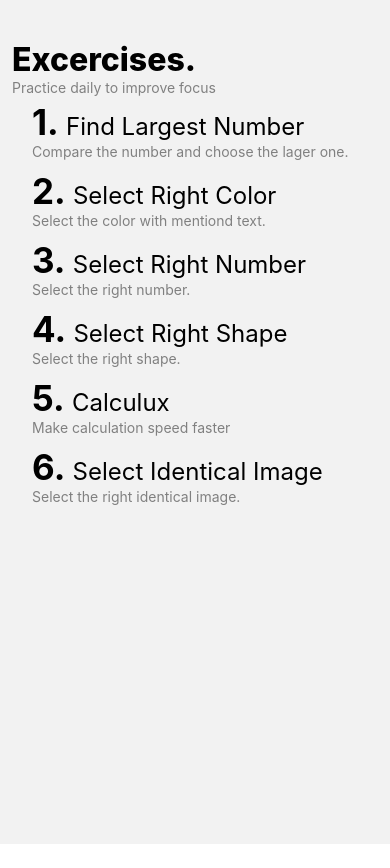
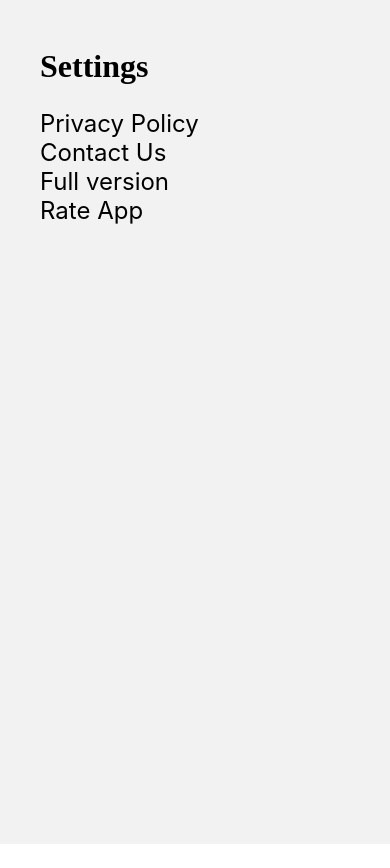
Before and after one commit to jishnu0712/buildConcentration, a React Native app: screen /Settings in a window 390 px wide. Before the commit the page ends 844 px from the top, so only its background shows below. Built offline with nearby package versions, Linux system fonts and the light colour scheme.

Commit message:
settings page added

```diff
--- a/App.js
+++ b/App.js
@@ -5,6 +5,7 @@ import { useState } from 'react'
 import Game from './src/screens/Game'
 import Result from './src/screens/Result'
 import UserContext from './src/context/Context'
+import Settings from './src/screens/Settings'
 
 
 const Stack = createNativeStackNavigator()
@@ -25,6 +26,7 @@ function App() {
           <Stack.Screen name="Home" component={Home} options={{ headerShown: false }} />
           <Stack.Screen name="Game" component={Game} options={{ headerShown: false }} />
           <Stack.Screen name="Result" component={Result} options={{ headerShown: false }} />
+          <Stack.Screen name="Settings" component={Settings} options={{ headerShown: false }} />
         </Stack.Navigator>
       </UserContext.Provider>
     </NavigationContainer>
--- a/src/screens/Home.js
+++ b/src/screens/Home.js
@@ -1,4 +1,4 @@
-import { TouchableOpacity, Text, View, FlatList } from 'react-native'
+import { TouchableOpacity, Text, View, FlatList, Image } from 'react-native'
 import globalStyleSheet from '../styles/Stylesheet'
 import { useContext } from 'react'
 import UserContext from '../context/Context'
@@ -11,6 +11,14 @@ const Home = ({ navigation }) => {
 
   return (
     <View style={globalStyleSheet.mainArea}>
+      <View style={{ flexDirection: 'row-reverse', alignItems: 'baseline', }}>
+        <TouchableOpacity onPress={() => navigation.navigate('Settings')}>
+          <Image
+            style={{ height: 24, width: 24 }}
+            source={require('../images/setting.png')}
+          />
+        </TouchableOpacity>
+      </View>
       <Text style={globalStyleSheet.headerTextStyle}>Excercises.</Text>
       <Text style={globalStyleSheet.descriptionText}>Practice daily to improve focus</Text>
 
--- /dev/null
+++ b/src/screens/Settings.js
@@ -0,0 +1,17 @@
+import { Text, View } from 'react-native'
+import globalStyleSheet from '../styles/Stylesheet'
+
+const Settings = () => {
+    return (
+        <View style={globalStyleSheet.container}>
+            <Text style={{...globalStyleSheet.headerTextStyle, paddingBottom: 24}}>Settings</Text>
+            <Text style={globalStyleSheet.excercisesName}>Privacy Policy</Text>
+            <Text style={globalStyleSheet.excercisesName}>Contact Us</Text>
+            <Text style={globalStyleSheet.excercisesName}>Full version</Text>
+            <Text style={globalStyleSheet.excercisesName}>Rate App</Text>
+        </View>
+
+    )
+}
+
+export default Settings
--- a/src/styles/Stylesheet.js
+++ b/src/styles/Stylesheet.js
@@ -1,6 +1,13 @@
 import { StyleSheet } from 'react-native'
 
 const globalStyleSheet = StyleSheet.create({
+  container: {
+    paddingVertical: 24,
+    paddingHorizontal: 16,
+    height: '100%',
+    // justifyContent: 'space-between',
+    margin: 24,
+},
   mainArea: {
     height: '100%',
     paddingVertical: 16,
@@ -10,8 +17,7 @@ const globalStyleSheet = StyleSheet.create({
     fontSize: 32,
     fontWeight: 800,
     color: 'black',
-    marginTop: 24,
-
+    fontFamily: 'serif'
   },
   //game screen
   sectionContainer: {
```
Also changed, not shown: src/images/setting.png (added).
